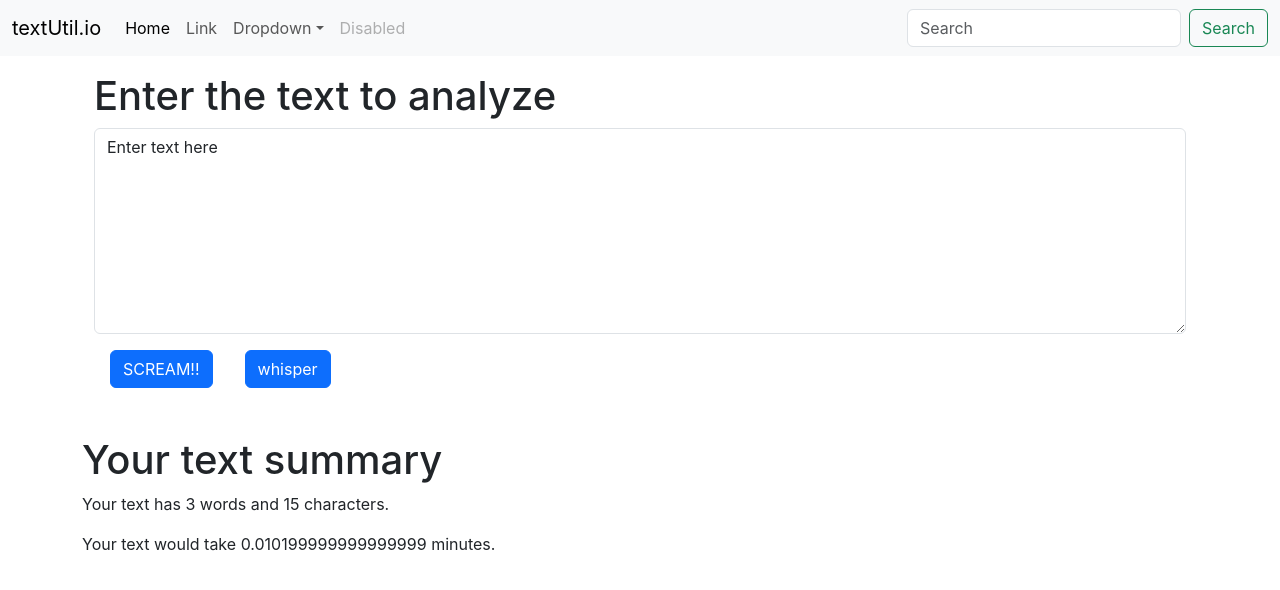
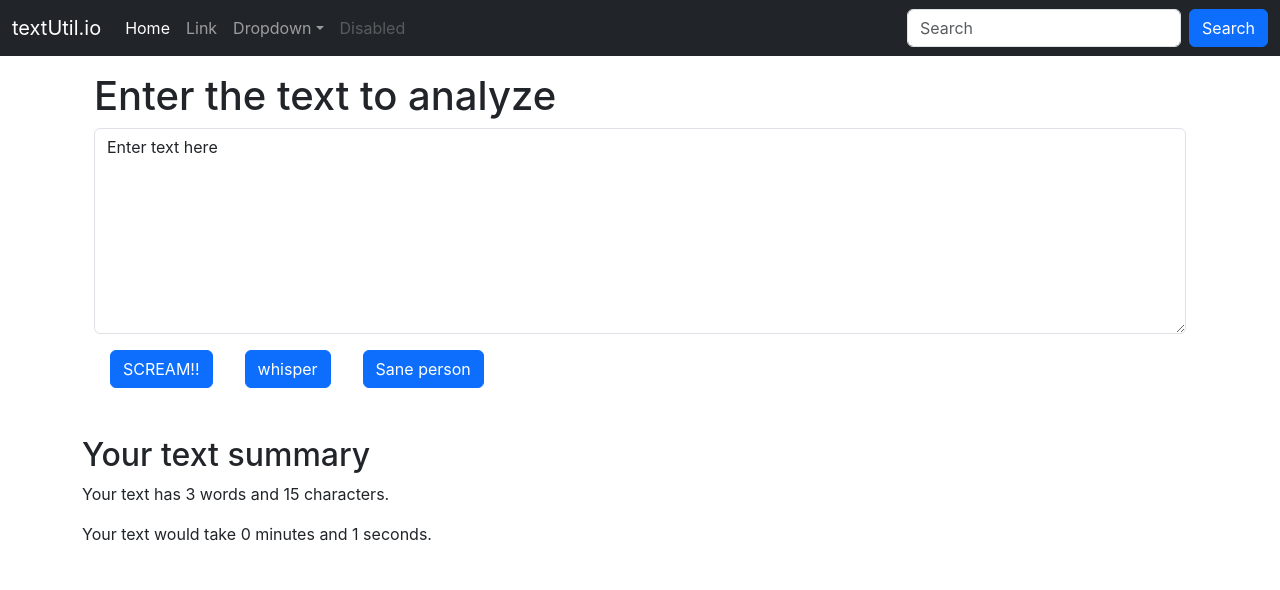
Before and after one commit to paper091/first-react-project, a React (Create React App) app: page / in a window 1280 px wide. Shown: the top 590 px of the page. Built offline with nearby package versions, Linux system fonts and the light colour scheme.

Commit message:
Added sentence casing

```diff
--- a/src/components/Navbar.js
+++ b/src/components/Navbar.js
@@ -6,7 +6,7 @@ import PropTypes from 'prop-types' // for prop type filter
 export default function Navbar(props){
     return(
         <div>
-            <nav className="navbar navbar-expand-lg navbar-light bg-light">
+            <nav className="navbar navbar-expand-lg navbar-dark bg-dark">
                 <div className="container-fluid">
                     <a className="navbar-brand" href="/">{props.title}</a>
                     <button className="navbar-toggler" type="button" data-bs-toggle="collapse" data-bs-target="#navbarSupportedContent" aria-controls="navbarSupportedContent" aria-expanded="false" aria-label="Toggle navigation">
@@ -37,7 +37,7 @@ export default function Navbar(props){
                         </ul>
                         <form className="d-flex">
                         <input className="form-control me-2" type="search" placeholder="Search" aria-label="Search"/>
-                        <button className="btn btn-outline-success" type="submit">Search</button>
+                        <button className="btn btn-primary" type="submit">Search</button>
                         </form>
                     </div>
                 </div>
--- a/src/components/TextForm.js
+++ b/src/components/TextForm.js
@@ -3,7 +3,7 @@ import React, {useState} from 'react'
 // react function based component (rfc)
 export default function TextForm(props) {
 
-    {/*  {useState} is a hook that adds object based component's functionality to a function based component */}
+    /*  {useState} is a hook that adds object based component's functionality to a function based component */
     const [text, setText] = useState('Enter text here');
 
     // text = "new text"; Wrong way to update a state
@@ -24,6 +24,38 @@ export default function TextForm(props) {
         let newText = text.toLowerCase();
         setText(newText)
     }
+    const handleSaneClick = ()=>{
+        console.log("Sane click");
+        console.log("Button Clicked" + text);
+        let arr = text.split(".");
+        console.log(arr)
+        let newText = arr.map( (str)=>{
+            str = str.trim()
+            str = str.charAt(0).toUpperCase() + str.substring(1).toLowerCase();
+            console.log(str)
+            return str;
+        }).join(". ");
+        console.log("after")
+        console.log(arr)
+        // let newText = arr.join(".");
+        setText(newText)
+    }
+    const wordCount = ()=>{
+        let a = text.trim().split(" ");
+        let l = a.length;
+        if(a[l-1] === " " || a[l-1] === ""){
+            return l-1;
+        }
+
+        return l;
+    }
+    const readTime = ()=>{
+        let w = wordCount();
+        let total =  w * 0.0034;
+        let mins = total.toFixed(0);
+        let secs = ((total - mins)*60).toFixed(0);
+        return mins+" minutes and "+secs+" seconds";
+    }
     return (
         <>
             <div className="container">
@@ -33,12 +65,13 @@ export default function TextForm(props) {
                 </div>
                 <button className="btn btn-primary mx-3" onClick={handleUpClick}>SCREAM!!</button>
                 <button className="btn btn-primary mx-3" onClick={handleLowClick}>whisper</button>
+                <button className="btn btn-primary mx-3" onClick={handleSaneClick}>Sane person</button>
             </div>
 
             <div className="component my-5">
-                <h1>Your text summary</h1>
-                <p>Your text has {text.split(" ").length} words and {text.length} characters.</p>
-                <p>Your text would take {0.0034*text.split(" ").length} minutes.</p>
+                <h2>Your text summary</h2>
+                <p>Your text has {wordCount()} words and {text.length} characters.</p>
+                <p>Your text would take {readTime()}.</p>
             </div>
         </>
     )
```
